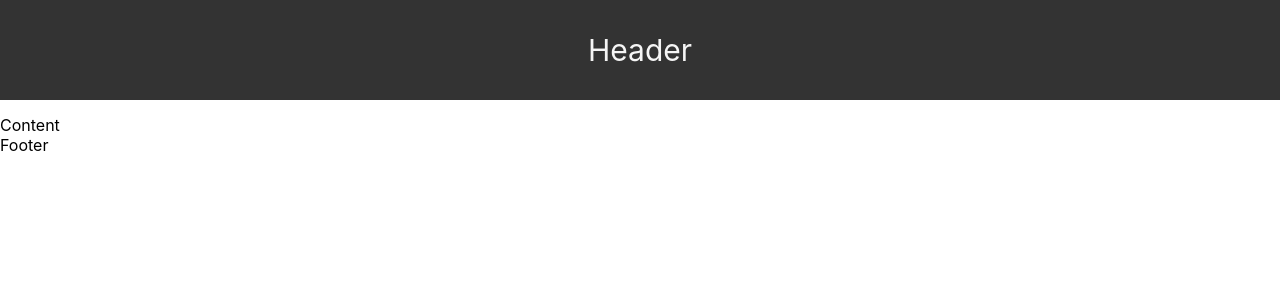
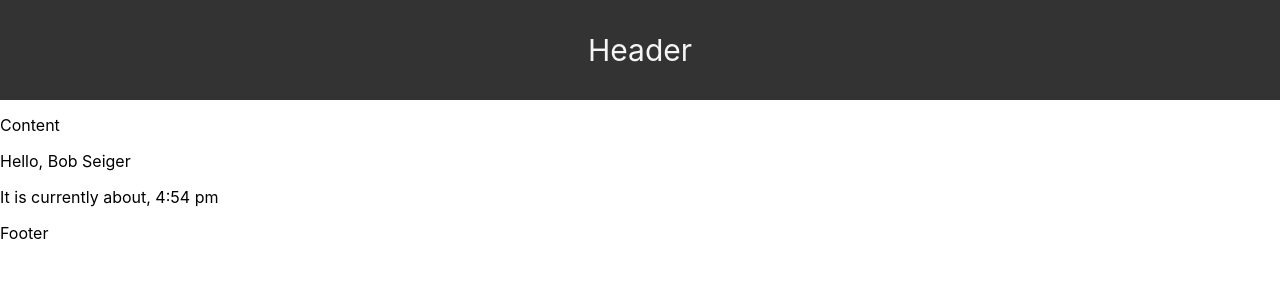
Before and after one commit to AdrianVelazquez/riot, a React (Create React App) app in the folder react apps/start/: page / in a window 1280 px wide. Shown: the top 300 px of the page. Built offline with nearby package versions, Linux system fonts and the light colour scheme.

Commit message:
adding simple vanilla scripting to Content component

```diff
--- a/react apps/start/src/App.js
+++ b/react apps/start/src/App.js
@@ -60,6 +60,8 @@ STYLING
 SCRIPTING
 =========
   - es6 allows you to use arrow functions in place of a function keyword
+  - to insert vanilla javascript into jsx components, surround them in {curly braces}
+  - you can still write vanilla javascript inside of component files, just not inside of the functional component itself without {curley braces}
 */
 import React from "react";
 import Header from "./components/Header"; // import the footer component
@@ -68,27 +70,27 @@ import Footer from "./components/Footer"; // import the footer component
 import "./App.css";
 
 // a component function (functional component)
-// function App() {
-//   // return the jsx you want this component to render
-//   // you cant return two different elements next to each other withput wrapping them in a div
-//   // components return single jsx elements
-//   return (
-//     <div>
-//       <Header />
-//       <Content />
-//       <Footer />
-//     </div>
-//   );
-// }
+function App() {
+  // return the jsx you want this component to render
+  // you cant return two different elements next to each other withput wrapping them in a div
+  // components return single jsx elements
+  return (
+    <div>
+      <Header />
+      <Content />
+      <Footer />
+    </div>
+  );
+}
 
 // an arrow functional component
-const App = () => (
-  <div>
-    <Header />
-    <Content />
-    <Footer />
-  </div>
-);
+// const App = () => (
+//   <div>
+//     <Header />
+//     <Content />
+//     <Footer />
+//   </div>
+// );
 
 // make the component available everywhere in the application
 export default App;
--- a/react apps/start/src/components/Content.js
+++ b/react apps/start/src/components/Content.js
@@ -1,9 +1,27 @@
 import React from "react";
 
+const firstName = "Bob",
+  lastName = "Seiger",
+  date = new Date(),
+  hours = date.getHours() % 12,
+  minutes = date.getMinutes(),
+  seconds = date.getSeconds();
+
+let timeOfDay;
+
+if (hours < 12) {
+  timeOfDay = "pm";
+} else {
+  timeOfDay = "am";
+}
+
 // Content component
+// using string templating from es6
 const Content = () => (
   <div>
     <main>Content</main>
+    <p>Hello, {`${firstName} ${lastName}`}</p>
+    <p>It is currently about, {`${hours + ":"}${minutes} ${timeOfDay}`}</p>
   </div>
 );
 
```
